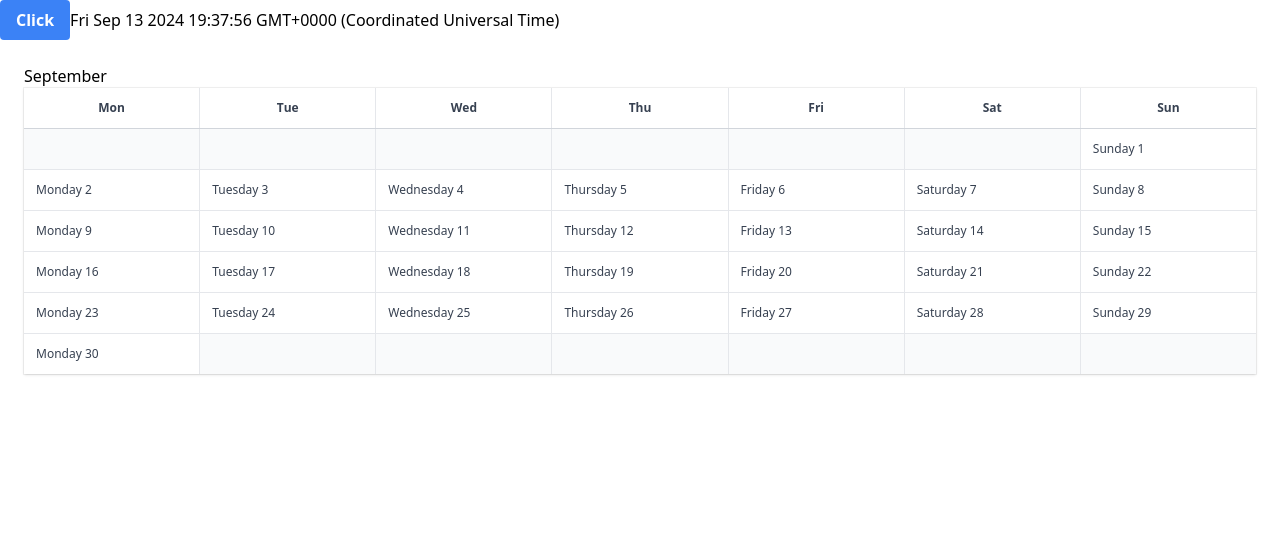
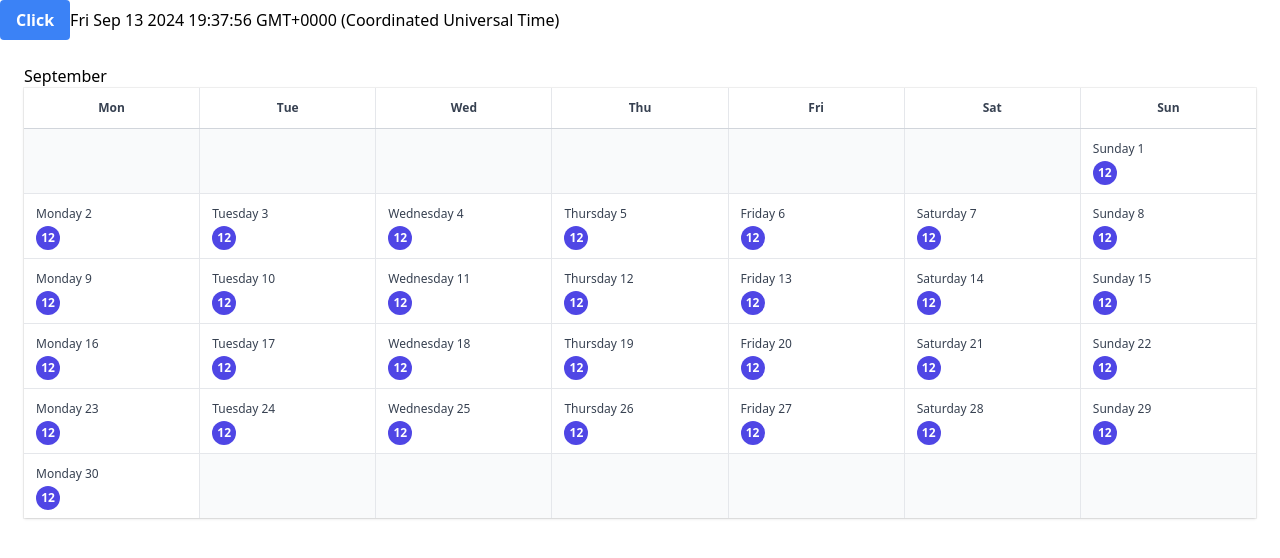
Before and after one commit to emPeeGee/sync-my-time, an Angular app: page / in a window 1280 px wide. Shown: the top 558 px of the page. Built offline with nearby package versions, Linux system fonts and the light colour scheme.

Commit message:
✨ feat: create styles for today

```diff
--- a/src/app/shared/components/calendar/calendar.component.html
+++ b/src/app/shared/components/calendar/calendar.component.html
@@ -21,6 +21,12 @@
           @if (day.isCurrentMonth) {
             <div class="relative bg-white px-3 py-2">
               <time datetime="2022-01-01">{{ day.name }} {{ day.day }}</time>
+              <time
+                datetime="2022-01-12"
+                class="flex h-6 w-6 items-center justify-center rounded-full bg-indigo-600 font-semibold text-white"
+                >12</time
+              >
+
             </div>
           } @else {
             <div class="relative bg-gray-50 px-3 py-2 text-gray-500">
```
